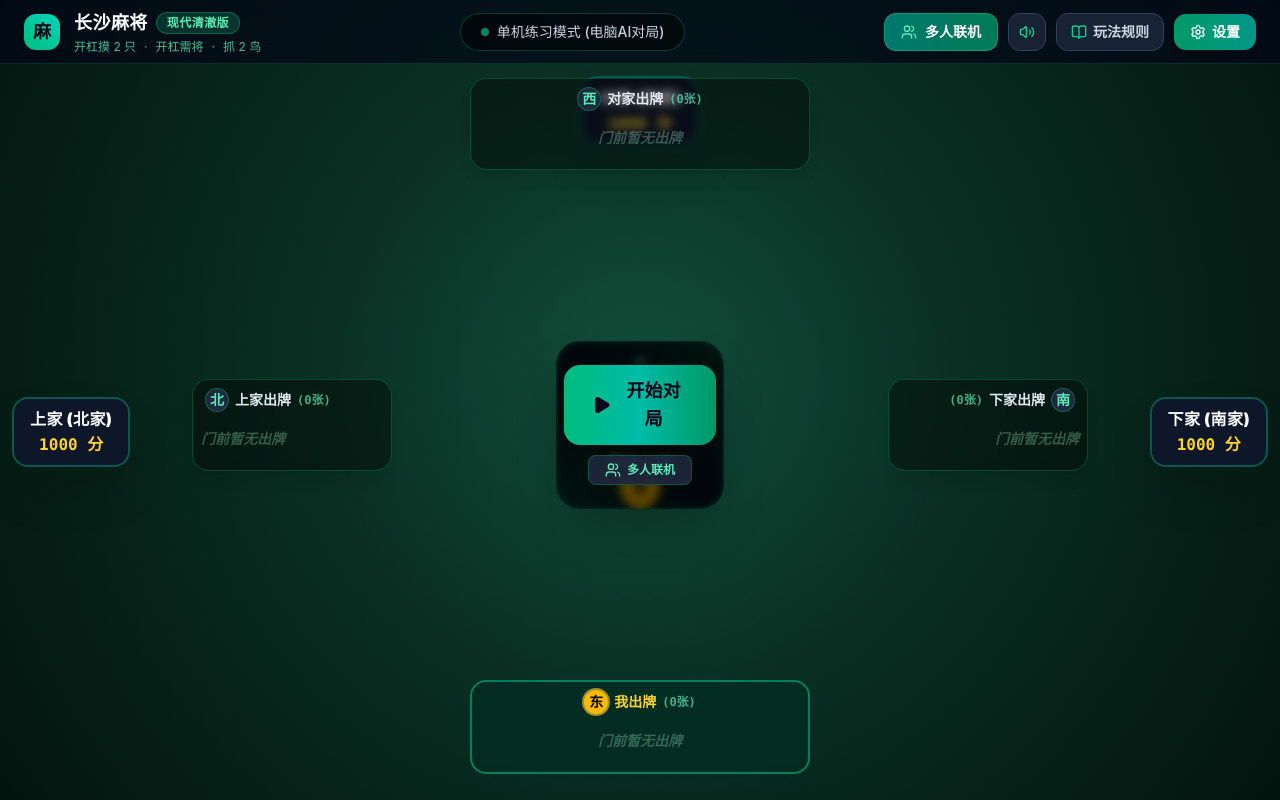
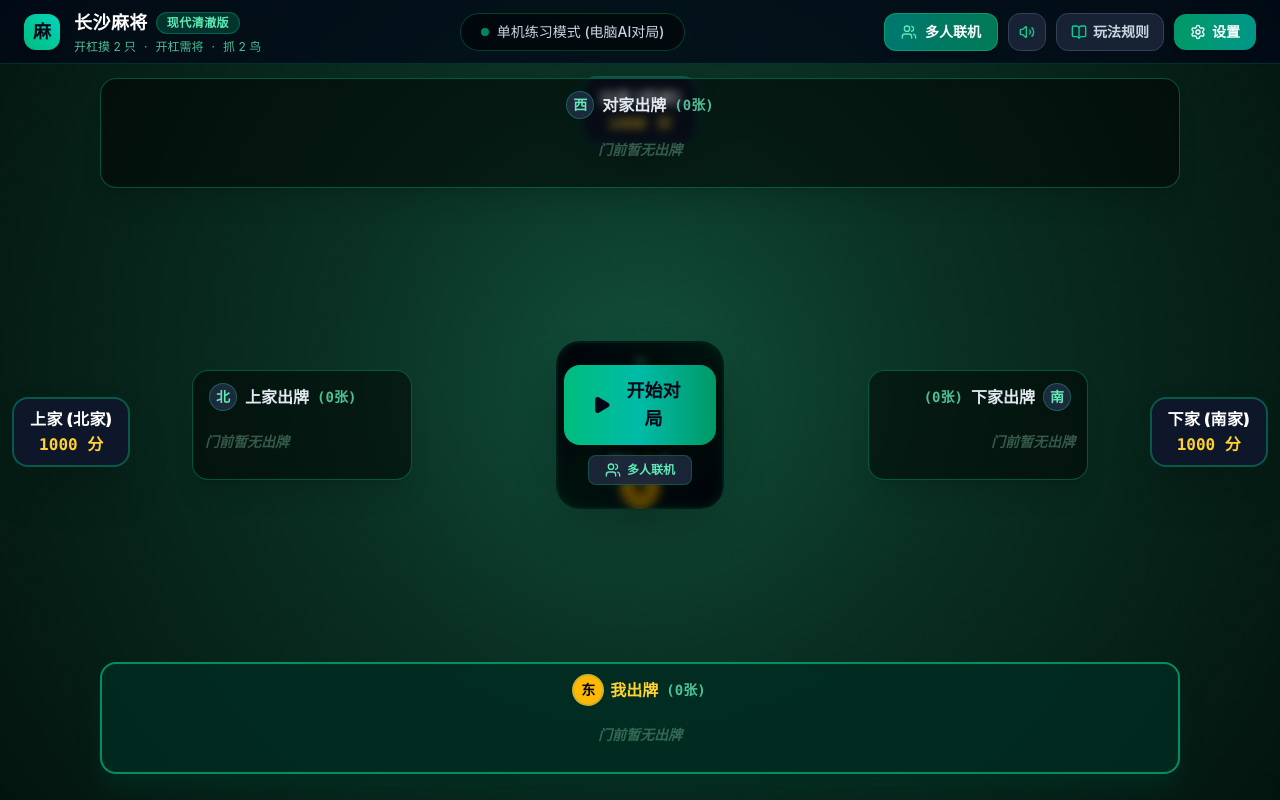
Before and after one commit to jilai0344/cs-mahjong, a React (Vite) app: page / in a window 1280 px wide. Built offline with nearby package versions, Linux system fonts and the light colour scheme.

Commit message:
feat: 牌面巨幅放大布满下方屏幕三分之二、桌面出牌大幅扩宽清晰可辨

```diff
--- a/src/App.jsx
+++ b/src/App.jsx
@@ -1248,7 +1248,7 @@ export default function App() {
         />
 
         {/* 牌桌中央牌局区：四方牌池各自置于玩家手牌正前方 + 正中央罗盘 */}
-        <div className="relative my-auto w-full max-w-[1280px] flex-1 flex flex-col items-center justify-between py-1 z-10">
+        <div className="relative my-auto w-full max-w-[1500px] flex-1 flex flex-col items-center justify-between py-1 z-10">
           {/* 1. 对家出牌区 (严格置于对家手牌正前方) */}
           <div className="w-full flex justify-center mt-0.5">
             <PlayerDiscardTray
--- a/src/components/ActionControls.jsx
+++ b/src/components/ActionControls.jsx
@@ -37,7 +37,7 @@ export default function ActionControls({
   };
 
   return (
-    <div className="absolute bottom-32 sm:bottom-36 left-1/2 -translate-x-1/2 z-30 flex flex-col items-center gap-3">
+    <div className="absolute bottom-36 sm:bottom-42 md:bottom-48 lg:bottom-52 left-1/2 -translate-x-1/2 z-30 flex flex-col items-center gap-3">
       {/* 多组吃牌选择弹窗 */}
       {showChiPicker && chiOptions.length > 1 && (
         <div className="bg-slate-900/95 border-2 border-emerald-400/50 p-4 rounded-2xl shadow-2xl backdrop-blur-md flex flex-col items-center gap-3 animate-scale-up">
--- a/src/components/DiscardPool.jsx
+++ b/src/components/DiscardPool.jsx
@@ -23,47 +23,47 @@ export function PlayerDiscardTray({
 
   return (
     <div
-      className={`flex flex-col select-none transition-all duration-200 rounded-2xl p-2 shadow-lg backdrop-blur-xs ${
+      className={`flex flex-col select-none transition-all duration-200 rounded-2xl p-2.5 sm:p-3 shadow-xl backdrop-blur-xs ${
         isMe
-          ? 'bg-emerald-950/70 border-2 border-emerald-400/50 shadow-emerald-950/50'
-          : 'bg-black/40 border border-emerald-500/30'
+          ? 'bg-emerald-950/80 border-2 border-emerald-400/60 shadow-emerald-950/60'
+          : 'bg-black/50 border border-emerald-500/40'
       } ${
         isTopOrBottom
-          ? 'items-center min-w-[340px] max-w-[530px]'
+          ? 'items-center w-full max-w-[760px] md:max-w-[860px] lg:max-w-[980px] xl:max-w-[1080px]'
           : position === 'left'
-          ? 'items-start min-w-[200px] max-w-[280px] xl:max-w-[530px]'
-          : 'items-end min-w-[200px] max-w-[280px] xl:max-w-[530px]'
+          ? 'items-start min-w-[220px] max-w-[360px] xl:max-w-[440px]'
+          : 'items-end min-w-[220px] max-w-[360px] xl:max-w-[440px]'
       }`}
     >
       {/* 门前出牌标签与张数 (清晰大字) */}
-      <div className={`flex items-center gap-1.5 mb-1 px-1 ${
+      <div className={`flex items-center gap-2 mb-1.5 px-1 ${
         position === 'right' ? 'flex-row-reverse' : 'flex-row'
       }`}>
         <span
-          className={`w-5 h-5 sm:w-6 sm:h-6 rounded-full flex items-center justify-center text-xs sm:text-sm font-black shadow-sm ${
+          className={`w-6 h-6 sm:w-7 sm:h-7 rounded-full flex items-center justify-center text-xs sm:text-sm font-black shadow-sm ${
             isMe
-              ? 'bg-amber-400 text-slate-950 ring-2 ring-amber-300/60'
+              ? 'bg-amber-400 text-slate-950 ring-2 ring-amber-300/80'
               : 'bg-slate-800 text-emerald-300 border border-emerald-500/40'
           }`}
         >
           {wind}
         </span>
-        <span className={`text-xs sm:text-sm font-black ${
+        <span className={`text-sm sm:text-base font-black ${
           isMe ? 'text-amber-300' : 'text-slate-200'
         }`}>
           {label}出牌
         </span>
-        <span className="text-[11px] sm:text-xs font-mono font-bold text-emerald-300/70">
+        <span className="text-xs sm:text-sm font-mono font-bold text-emerald-300/80">
           ({discards.length}张)
         </span>
       </div>
 
       {/* 牌张阵列：正前方一行12张 (超出自动换至下一行12张) */}
       <div
-        className={`grid gap-1 min-h-[46px] items-center justify-items-center ${
+        className={`grid gap-1 sm:gap-1.5 min-h-[50px] items-center justify-items-center ${
           isTopOrBottom
-            ? 'grid-cols-12 w-full max-w-[510px]'
-            : 'grid-cols-6 xl:grid-cols-12'
+            ? 'grid-cols-12 w-full max-w-[740px] md:max-w-[840px] lg:max-w-[960px] xl:max-w-[1060px]'
+            : 'grid-cols-6'
         }`}
       >
         {discards.length === 0 ? (
--- a/src/components/MahjongTile.jsx
+++ b/src/components/MahjongTile.jsx
@@ -390,23 +390,23 @@ export default function MahjongTile({
 }) {
   const isJiang = tile ? isJiangTile(tile) : false;
 
-  // 牌张物理尺寸大幅翻倍：手牌增大至 68×92px，超大超清，看牌毫无压力
+  // 牌张物理尺寸巨幅升级：手牌布满下方屏幕的三分之二，超大超清，震撼视觉
   const sizeMap = {
-    // 玩家手牌 (翻倍大尺寸，清晰震撼)
-    hand: 'w-[62px] h-[84px] sm:w-[68px] sm:h-[92px]',
+    // 玩家手牌 (巨幅超清，布满下方屏幕的三分之二)
+    hand: 'w-[52px] h-[72px] sm:w-[68px] sm:h-[94px] md:w-[80px] md:h-[110px] lg:w-[92px] lg:h-[126px] xl:w-[98px] xl:h-[134px] 2xl:w-[106px] 2xl:h-[144px]',
     // 碰吃杠面子牌
-    meld: 'w-[46px] h-[62px] sm:w-[50px] sm:h-[68px]',
-    // 弃牌池牌张 (一行12张精美微晶尺寸)
-    discard: 'w-[32px] h-[44px] sm:w-[36px] sm:h-[48px]',
+    meld: 'w-[42px] h-[58px] sm:w-[54px] sm:h-[74px] md:w-[64px] md:h-[88px] lg:w-[72px] lg:h-[98px]',
+    // 弃牌池牌张 (大号桌面牌，一眼看清)
+    discard: 'w-[36px] h-[50px] sm:w-[44px] sm:h-[62px] md:w-[52px] md:h-[72px] lg:w-[60px] lg:h-[84px] xl:w-[66px] xl:h-[92px]',
     // 对家手牌背面
-    'opp-top': 'w-[36px] h-[48px] sm:w-[40px] sm:h-[54px]',
+    'opp-top': 'w-[32px] h-[44px] sm:w-[38px] sm:h-[52px] lg:w-[44px] lg:h-[60px]',
     // 侧边手牌背面
-    'opp-side': 'w-[22px] h-[36px] sm:w-[26px] sm:h-[42px]',
+    'opp-side': 'w-[20px] h-[32px] sm:w-[24px] sm:h-[38px] lg:w-[28px] lg:h-[44px]',
     // 兼容原尺寸代码
-    lg: 'w-[68px] h-[92px]',
-    md: 'w-[48px] h-[64px]',
-    sm: 'w-[36px] h-[48px]',
-    mini: 'w-[26px] h-[36px]'
+    lg: 'w-[92px] h-[126px]',
+    md: 'w-[64px] h-[88px]',
+    sm: 'w-[48px] h-[66px]',
+    mini: 'w-[36px] h-[50px]'
   };
 
   const currentSizeClass = sizeMap[size] || sizeMap.md;
```
